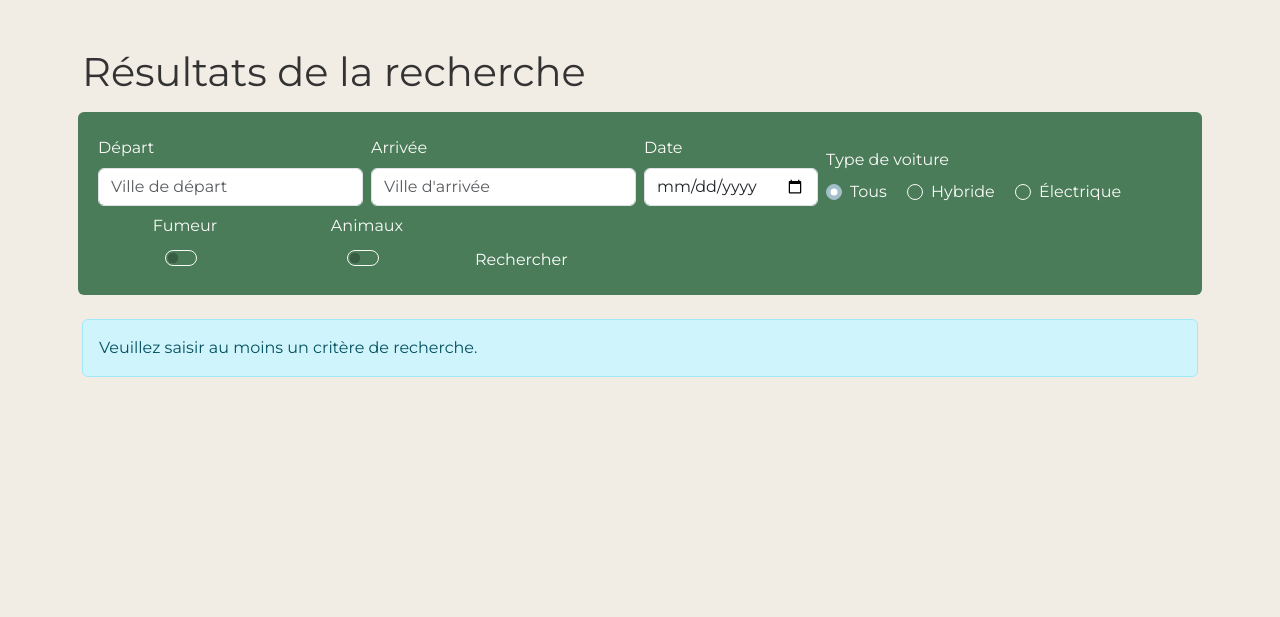
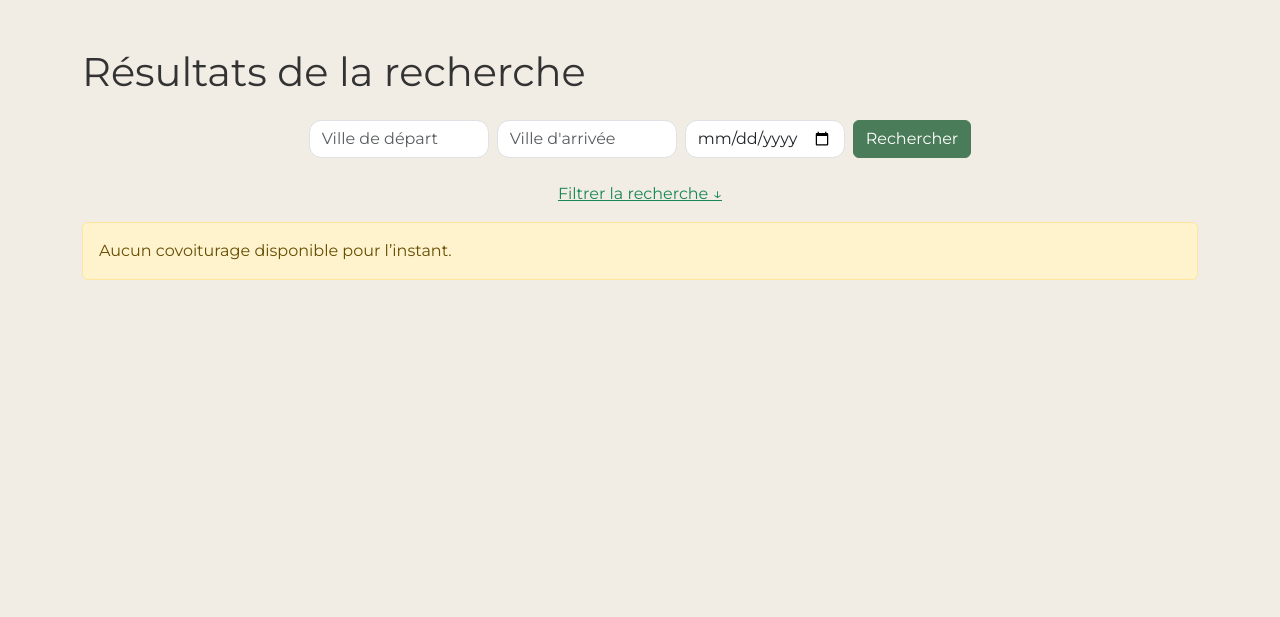
Before and after one commit to AmelieO-83/EcoRide, a Symfony app: template templates/covoiturages/index.html.twig in a window 1280 px wide. Shown: the part 75-692 px from the top of the page. Run offline with Twig, Linux system fonts and the light colour scheme; the template is opened without the code that fills it, so the values that code supplies are empty; some libraries are stand-ins or nearby versions.

Commit message:
recherche filtrée retravailée

```diff
--- a/src/Entity/Covoiturage.php
+++ b/src/Entity/Covoiturage.php
@@ -34,10 +34,10 @@ class Covoiturage
     #[Groups([self::GROUP_PARTICIPATION_READ, self::GROUP_COVOITURAGE_READ, self::GROUP_COVOITURAGE_WRITE])]
     private ?string $villeArrivee = null;
 
-    #[ORM\Column(type: Types::DATETIME_MUTABLE)]
+    #[ORM\Column(type: Types::DATE_IMMUTABLE)]
     #[Groups([self::GROUP_PARTICIPATION_READ, self::GROUP_COVOITURAGE_READ, self::GROUP_COVOITURAGE_WRITE])]
     #[Context([DateTimeNormalizer::FORMAT_KEY => 'd/m/Y'])]
-    private ?\DateTimeInterface $date = null;
+    private ?\DateTimeImmutable $date = null;
 
     #[ORM\Column(type: Types::TIME_MUTABLE)]
     #[Groups([self::GROUP_PARTICIPATION_READ, self::GROUP_COVOITURAGE_READ, self::GROUP_COVOITURAGE_WRITE])]
--- a/templates/covoiturages/index.html.twig
+++ b/templates/covoiturages/index.html.twig
@@ -7,104 +7,36 @@
 <div class="container mt-5">
   <h1 class="mb-4">Résultats de la recherche</h1>
 
-  {# ==== FORMULAIRE de recherche + filtres ==== #}
-  <form
-    class="row g-2 align-items-end filtres p-3 rounded mb-4"
-    method="get"
-    action="{{ path('covoiturages_list') }}"
-  >
-    {# Ville de départ #}
-    <div class="col-md-3">
-      <label for="depart" class="form-label">Départ</label>
-      <input
-        type="text"
-        id="depart"
-        name="depart"
-        class="form-control"
-        placeholder="Ville de départ"
-        value="{{ depart|default('') }}"
-      >
+  {# ==== Bandeau de recherche réutilisé depuis l’accueil ==== #}
+  <div class="mb-4">
+    <form method="get" action="{{ path('covoiturages_list') }}" class="d-flex flex-wrap gap-2 align-items-center justify-content-center">
+      <input type="text" name="depart" class="form-control eco-inpt" placeholder="Ville de départ" style="max-width:180px;" value="{{ depart }}">
+      <input type="text" name="arrivee" class="form-control eco-inpt" placeholder="Ville d'arrivée" style="max-width:180px;" value="{{ arrivee }}">
+      <input type="date" name="date" class="form-control eco-inpt" style="max-width:160px;" placeholder="jj/mm/aaaa"value="{{ dateStr }}">
+      <button type="submit" class="btn btn-primary" style="min-width:110px;">Rechercher</button>
+    </form>
+  </div>
+  {# ==== fin bandeau ==== #}
+
+  <div class="text-center mb-3">
+    <a href="#" id="toggleFilters" class="text-success">Filtrer la recherche ↓</a>
+  </div>
+
+  {# ton formulaire de filtres, caché au chargement #}
+  <form id="filtersForm" class="row g-2 align-items-end filtres p-3 rounded mb-4 d-none"
+        method="get" action="{{ path('covoiturages_list') }}">
+    {# … tes champs de filtres (fumeur, animaux, énergie…) … #}
+  </form>
+
+  {# --- Étape 2 : on boucle sur les covoiturages — mêmes cards que tout à l’heure --- #}
+  {% if covoiturages is empty %}
+    <div class="alert alert-warning">
+      {% if searchPerformed %}
+        Aucun covoiturage ne correspond à vos critères.
+      {% else %}
+        Aucun covoiturage disponible pour l’instant.
+      {% endif %}
     </div>
-
-    {# Ville d'arrivée #}
-    <div class="col-md-3">
-      <label for="arrivee" class="form-label">Arrivée</label>
-      <input
-        type="text"
-        id="arrivee"
-        name="arrivee"
-        class="form-control"
-        placeholder="Ville d'arrivée"
-        value="{{ arrivee|default('') }}"
-      >
-    </div>
-
-    {# Date #}
-    <div class="col-md-2">
-      <label for="date" class="form-label">Date</label>
-      <input
-        type="date"
-        id="date"
-        name="date"
-        class="form-control"
-        value="{{ dateStr|default('') }}"
-      >
-    </div>
-
-    {# Type d'énergie (radios) #}
-    <div class="col-md-4">
-      <label class="form-label d-block">Type de voiture</label>
-      <div class="form-check form-check-inline">
-        <input class="form-check-input" type="radio" name="energie" id="energieTous"
-               value="" {{ energie is not defined or energie == '' ? 'checked' }}>
-        <label class="form-check-label" for="energieTous">Tous</label>
-      </div>
-      <div class="form-check form-check-inline">
-        <input class="form-check-input" type="radio" name="energie" id="energieHybride"
-               value="hybride" {{ energie == 'hybride' ? 'checked' }}>
-        <label class="form-check-label" for="energieHybride">Hybride</label>
-      </div>
-      <div class="form-check form-check-inline">
-        <input class="form-check-input" type="radio" name="energie" id="energieElec"
-               value="electrique" {{ energie == 'electrique' ? 'checked' }}>
-        <label class="form-check-label" for="energieElec">Électrique</label>
-      </div>
-    </div>
-
-    {# Fumeur (switch) #}
-    <div class="col-md-2 text-center">
-      <label class="form-label d-block">Fumeur</label>
-      <input type="hidden" name="fumeur" value="0">
-      <div class="form-check form-switch d-inline-block">
-        <input class="form-check-input" type="checkbox" role="switch"
-               id="fumeurSwitch" name="fumeur" value="1"
-               {{ fumeur == true ? 'checked' }}>
-      </div>
-    </div>
-
-    {# Animaux (switch) #}
-    <div class="col-md-2 text-center">
-      <label class="form-label d-block">Animaux</label>
-      <input type="hidden" name="animaux" value="0">
-      <div class="form-check form-switch d-inline-block">
-        <input class="form-check-input" type="checkbox" role="switch"
-               id="animauxSwitch" name="animaux" value="1"
-               {{ animaux == true ? 'checked' }}>
-      </div>
-    </div>
-
-    {# Bouton Rechercher #}
-    <div class="col-auto">
-      <button type="submit" class="btn btn-primary mt-4">Rechercher</button>
-    </div>
-  </form>
-  {# ==== fin formulaire ==== #}
-
-  {# --- Messages selon le contexte --- #}
-  {% if not searchPerformed %}
-    <div class="alert alert-info">Veuillez saisir au moins un critère de recherche.</div>
-  {% elseif covoiturages is empty %}
-    <div class="alert alert-warning">Aucun covoiturage ne correspond à vos critères.</div>
   {% else %}
     <div class="row g-4">
       {% for trajet in covoiturages %}
@@ -116,7 +48,9 @@
               <p class="card-text"><strong>Départ :</strong> {{ trajet.heureDepart|date('H:i') }}</p>
               <p class="card-text"><strong>Arrivée :</strong> {{ trajet.heureArrivee|date('H:i') }}</p>
               <p class="card-text"><strong>Prix :</strong> {{ trajet.prix }} crédits</p>
-              <a href="{{ path('trajet_show', {id:trajet.id}) }}" class="btn btn-primary mt-auto">Voir</a>
+              <a href="{{ path('trajet_show', {id:trajet.id}) }}" class="btn btn-primary mt-auto">
+                Voir
+              </a>
             </div>
           </div>
         </div>
@@ -125,3 +59,17 @@
   {% endif %}
 </div>
 {% endblock %}
+
+{% block javascripts %}
+  {{ parent() }}
+  <script>
+    document.getElementById('toggleFilters').addEventListener('click', function(e) {
+      e.preventDefault();
+      const form = document.getElementById('filtersForm');
+      form.classList.toggle('d-none');
+      this.textContent = form.classList.contains('d-none')
+        ? 'Filtrer la recherche ↓'
+        : 'Masquer les filtres ↑';
+    });
+  </script>
+{% endblock %}
```
Also changed, not shown: migrations/Version20250721062206.php (added, +31 -0 lines), migrations/Version20250721062452.php (added, +31 -0 lines), src/Controller/CovoiturageController.php (+15 -23 lines), src/Repository/CovoiturageRepository.php (+1 -20 lines).
